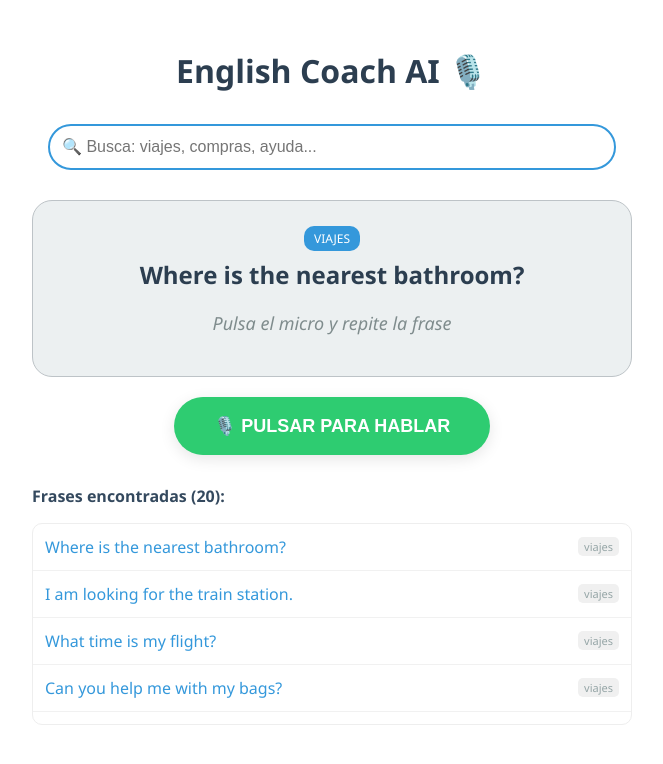
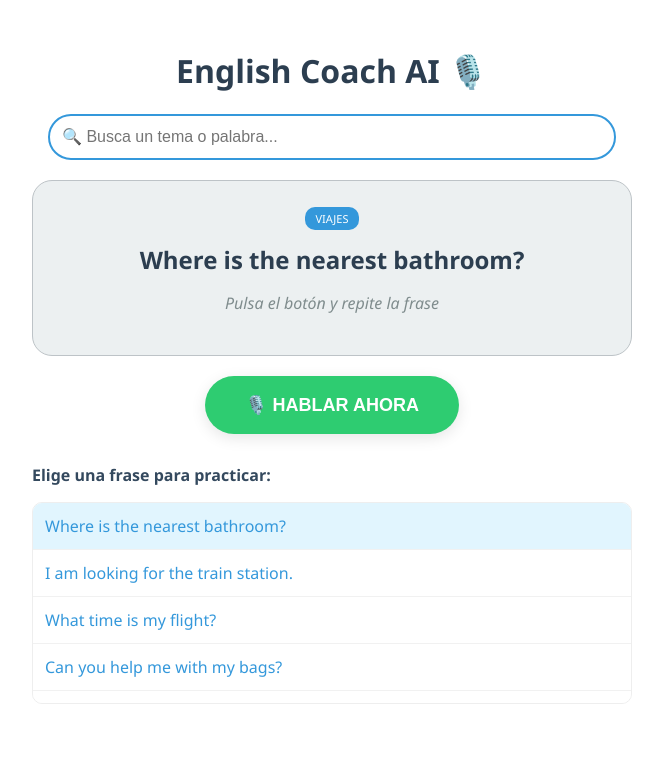
Before and after one commit to Aleejjj07/practice-ingles, a React (Create React App) app: page / in a window 1280 px wide. Shown: the top 764 px of the page, without its empty margins (308-971 px from the left). Built offline with nearby package versions, Linux system fonts and the light colour scheme.

Commit message:
Update App.jsx

```diff
--- a/src/App.jsx
+++ b/src/App.jsx
@@ -1,34 +1,25 @@
-import React, { useState, useRef } from 'react';
+import React, { useState } from 'react';
 import { toast, Toaster } from 'react-hot-toast';
 
-// AQUÍ ESTÁN TODAS LAS FRASES NUEVAS
+// 1. AQUÍ ESTÁN TODAS TUS FRASES (He guardado las 20 que tenías)
 const FRASES_BASE = [
-  // VIAJES
   { english: "Where is the nearest bathroom?", category: "viajes" },
   { english: "I am looking for the train station.", category: "viajes" },
   { english: "What time is my flight?", category: "viajes" },
   { english: "Can you help me with my bags?", category: "viajes" },
-
-  // RESTAURANTE
   { english: "Can I have a glass of water, please?", category: "restaurante" },
   { english: "What do you recommend from the menu?", category: "restaurante" },
   { english: "The check, please.", category: "restaurante" },
   { english: "I have a reservation for tonight.", category: "restaurante" },
-
-  // COMPRAS
   { english: "How much does this cost?", category: "compras" },
   { english: "Do you have this in a smaller size?", category: "compras" },
   { english: "Can I pay with credit card?", category: "compras" },
-
-  // TRABAJO / SALUDOS
   { english: "Nice to meet you, what's your name?", category: "saludos" },
   { english: "How do you spell that?", category: "ayuda" },
   { english: "Could you speak more slowly, please?", category: "ayuda" },
   { english: "I don't understand, can you repeat?", category: "ayuda" },
   { english: "What do you do for a living?", category: "trabajo" },
   { english: "I am late for the meeting.", category: "trabajo" },
-
-  // EMERGENCIAS
   { english: "I need help, call an ambulance.", category: "emergencia" },
   { english: "I lost my passport.", category: "emergencia" },
   { english: "I am allergic to peanuts.", category: "salud" }
@@ -39,11 +30,31 @@ export default function EnglishCoach() {
   const [transcribedText, setTranscribedText] = useState('');
   const [searchQuery, setSearchQuery] = useState('');
   const [currentPhrase, setCurrentPhrase] = useState(FRASES_BASE[0]);
+  const [feedback, setFeedback] = useState('');
 
+  // Filtrar frases para el buscador
   const filteredPhrases = FRASES_BASE.filter(f =>
     f.category.toLowerCase().includes(searchQuery.toLowerCase()) ||
     f.english.toLowerCase().includes(searchQuery.toLowerCase())
   );
+
+  // 2. NUEVA FUNCIÓN DE CORRECCIÓN PASO A PASO
+  const comparePhrases = (original, spoken) => {
+    const clean = (text) => text.toLowerCase().replace(/[?.!,]/g, "").trim().split(/\s+/);
+    const origWords = clean(original);
+    const spokWords = clean(spoken);
+
+    // Busca qué palabras de la frase original NO están en lo que dijiste
+    let missingWords = origWords.filter(word => !spokWords.includes(word));
+
+    if (missingWords.length === 0) {
+      setFeedback("✅ ¡Pronunciación perfecta! Lo has dicho todo muy bien.");
+      toast.success("¡Increíble!", { icon: '👏' });
+    } else {
+      setFeedback(`❌ Te ha faltado o has fallado en: "${missingWords.join(", ")}"`);
+      toast.error("Casi... vuelve a intentarlo.");
+    }
+  };
 
   const startListening = () => {
     const SpeechRecognition = window.SpeechRecognition || window.webkitSpeechRecognition;
@@ -57,22 +68,15 @@ export default function EnglishCoach() {
 
     recognition.onstart = () => {
       setIsListening(true);
-      setTranscribedText('Escuchando...');
+      setFeedback('Escuchando...');
+      setTranscribedText('');
     };
 
     recognition.onresult = (event) => {
       const text = event.results[0][0].transcript;
       setTranscribedText(text);
       setIsListening(false);
-
-      const cleanOriginal = currentPhrase.english.toLowerCase().replace(/[?.!,]/g, "");
-      const cleanSpoken = text.toLowerCase().replace(/[?.!,]/g, "");
-
-      if (cleanSpoken.includes(cleanOriginal) || cleanOriginal.includes(cleanSpoken)) {
-        toast.success("¡Excelente pronunciación!", { icon: '👏' });
-      } else {
-        toast.error("Inténtalo de nuevo.");
-      }
+      comparePhrases(currentPhrase.english, text); // Llama a la corrección
     };
 
     recognition.onerror = () => setIsListening(false);
@@ -80,54 +84,49 @@ export default function EnglishCoach() {
   };
 
   return (
-    <div style={{ padding: '20px', textAlign: 'center', fontFamily: 'Segoe UI, Tahoma, Geneva, Verdana, sans-serif', maxWidth: '600px', margin: 'auto' }}>
+    <div style={{ padding: '20px', textAlign: 'center', fontFamily: 'Segoe UI, sans-serif', maxWidth: '600px', margin: 'auto' }}>
       <Toaster position="top-center" />
       <h1 style={{ color: '#2c3e50' }}>English Coach AI 🎙️</h1>
 
-      <div style={{ position: 'sticky', top: '0', background: 'white', padding: '10px 0', zIndex: '10' }}>
-        <input
-          type="text"
-          placeholder="🔍 Busca: viajes, compras, ayuda..."
-          value={searchQuery}
-          onChange={(e) => setSearchQuery(e.target.value)}
-          style={{ padding: '12px', width: '90%', borderRadius: '25px', border: '2px solid #3498db', fontSize: '16px', outline: 'none' }}
-        />
-      </div>
+      <input
+        type="text"
+        placeholder="🔍 Busca un tema o palabra..."
+        value={searchQuery}
+        onChange={(e) => setSearchQuery(e.target.value)}
+        style={{ padding: '12px', width: '90%', borderRadius: '25px', border: '2px solid #3498db', fontSize: '16px', marginBottom: '20px' }}
+      />
 
-      <div style={{ background: '#ecf0f1', padding: '25px', borderRadius: '20px', margin: '20px 0', border: '1px solid #bdc3c7' }}>
-        <span style={{ background: '#3498db', color: 'white', padding: '4px 10px', borderRadius: '10px', fontSize: '12px', textTransform: 'uppercase' }}>
-          {currentPhrase.category}
-        </span>
-        <h2 style={{ color: '#2c3e50', marginTop: '10px' }}>{currentPhrase.english}</h2>
-        <div style={{ minHeight: '40px', color: '#7f8c8d', fontStyle: 'italic', fontSize: '18px' }}>
-          {transcribedText ? `"${transcribedText}"` : "Pulsa el micro y repite la frase"}
+      <div style={{ background: '#ecf0f1', padding: '25px', borderRadius: '20px', border: '1px solid #bdc3c7', marginBottom: '20px' }}>
+        <span style={{ background: '#3498db', color: 'white', padding: '4px 10px', borderRadius: '10px', fontSize: '11px' }}>{currentPhrase.category.toUpperCase()}</span>
+        <h2 style={{ color: '#2c3e50', margin: '15px 0' }}>{currentPhrase.english}</h2>
+
+        {/* Aquí se muestra la corrección */}
+        <div style={{ padding: '10px', borderRadius: '10px', background: feedback.startsWith('✅') ? '#d4edda' : '#f8d7da', display: feedback ? 'block' : 'none', marginBottom: '10px' }}>
+          <p style={{ margin: 0, fontWeight: 'bold', color: feedback.startsWith('✅') ? '#155724' : '#721c24' }}>{feedback}</p>
         </div>
+
+        <p style={{ fontSize: '16px', color: '#7f8c8d', fontStyle: 'italic' }}>
+          {transcribedText ? `Dijiste: "${transcribedText}"` : "Pulsa el botón y repite la frase"}
+        </p>
       </div>
 
       <button
         onClick={startListening}
         style={{
           padding: '18px 40px', fontSize: '18px', borderRadius: '50px', border: 'none', cursor: 'pointer',
-          backgroundColor: isListening ? '#e74c3c' : '#2ecc71', color: 'white', fontWeight: 'bold',
-          boxShadow: '0 4px 15px rgba(0,0,0,0.1)', transition: '0.3s'
+          backgroundColor: isListening ? '#e74c3c' : '#2ecc71', color: 'white', fontWeight: 'bold', boxShadow: '0 4px 15px rgba(0,0,0,0.1)'
         }}
       >
-        {isListening ? '🛑 ESCUCHANDO...' : '🎙️ PULSAR PARA HABLAR'}
+        {isListening ? '🛑 ESCUCHANDO...' : '🎙️ HABLAR AHORA'}
       </button>
 
       <div style={{ textAlign: 'left', marginTop: '30px' }}>
-        <p style={{ color: '#34495e', fontWeight: 'bold' }}>Frases encontradas ({filteredPhrases.length}):</p>
+        <p style={{ color: '#34495e', fontWeight: 'bold' }}>Elige una frase para practicar:</p>
         <div style={{ maxHeight: '200px', overflowY: 'auto', border: '1px solid #eee', borderRadius: '10px' }}>
           {filteredPhrases.map((f, i) => (
-            <div
-              key={i}
-              onClick={() => { setCurrentPhrase(f); setTranscribedText(''); }}
-              style={{ padding: '12px', borderBottom: '1px solid #f1f1f1', cursor: 'pointer', display: 'flex', justifyContent: 'space-between', alignItems: 'center' }}
-              onMouseOver={(e) => e.currentTarget.style.background = '#f7f9f9'}
-              onMouseOut={(e) => e.currentTarget.style.background = 'white'}
-            >
+            <div key={i} onClick={() => { setCurrentPhrase(f); setFeedback(''); setTranscribedText(''); }}
+              style={{ padding: '12px', borderBottom: '1px solid #f1f1f1', cursor: 'pointer', background: currentPhrase.english === f.english ? '#e1f5fe' : 'white' }}>
               <span style={{ color: '#3498db' }}>{f.english}</span>
-              <span style={{ fontSize: '11px', color: '#95a5a6', background: '#f0f0f0', padding: '2px 6px', borderRadius: '5px' }}>{f.category}</span>
             </div>
           ))}
         </div>
```
